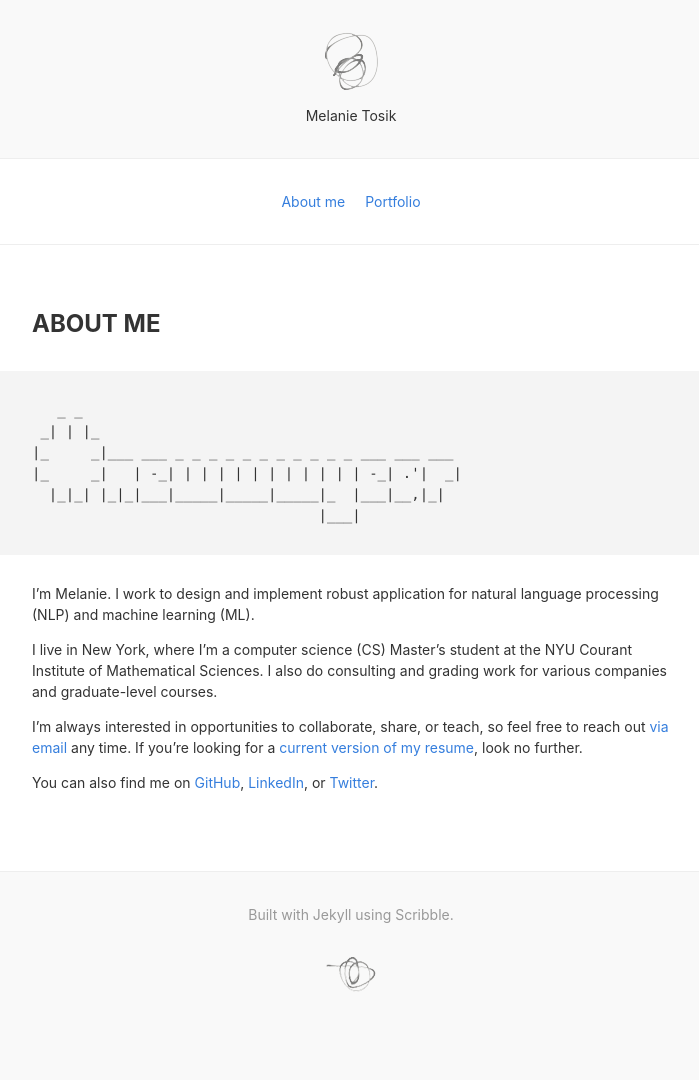
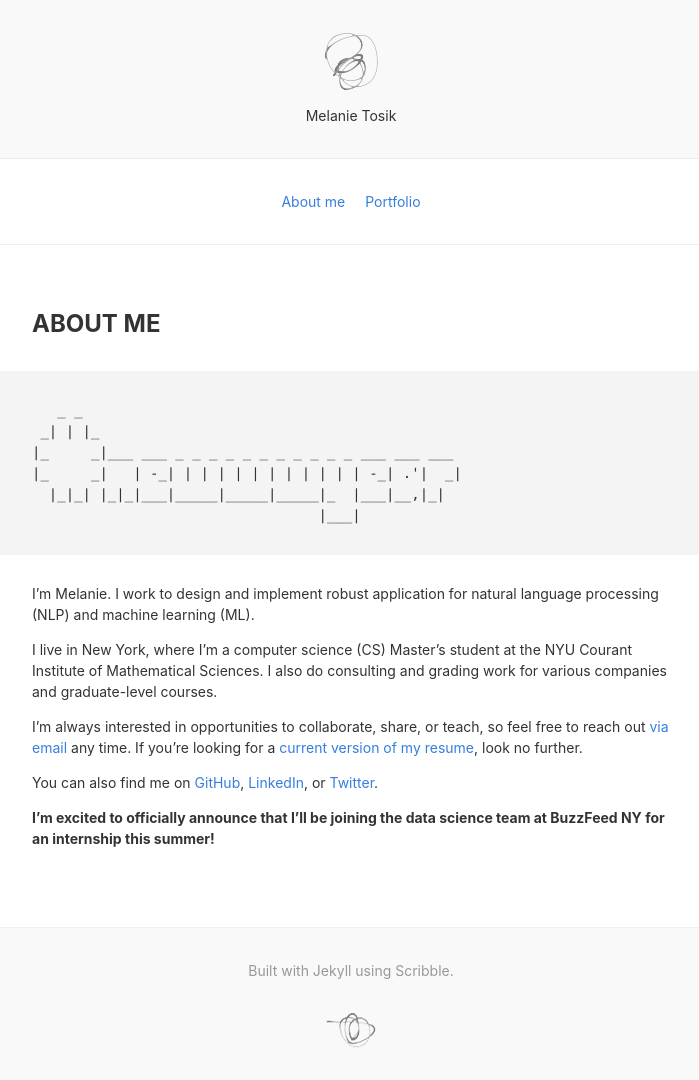
Before and after one commit to melanietosik/melanietosik.github.io, a Jekyll site: the page built from index.md, in a window 1280 px wide. Shown: the whole page, without its empty margins (289-988 px from the left). Built offline with Jekyll 4.4.1, drawn with Linux system fonts in a browser that asks for light colours; nearby versions of some CDN libraries; before the commit the page ends 1024 px from its top, so only the background shows below that.

Commit message:
add BuzzFeed announcement

```diff
--- a/index.md
+++ b/index.md
@@ -20,3 +20,5 @@ I live in New York, where I'm a computer science (CS) Master's student at the NY
 I'm always interested in opportunities to collaborate, share, or teach, so feel free to reach out [via email](mailto:melanie.tosik@gmail.com) any time. If you're looking for a [current version of my resume]({{site.url}}/files/resume.pdf), look no further.
 
 You can also find me on [GitHub](https://github.com/melanietosik), [LinkedIn](https://www.linkedin.com/in/melanietosik/), or [Twitter](https://twitter.com/meltomene).
+
+**I'm excited to officially announce that I'll be joining the data science team at BuzzFeed NY for an internship this summer!**
```
Also changed, not shown: 1 other file.
